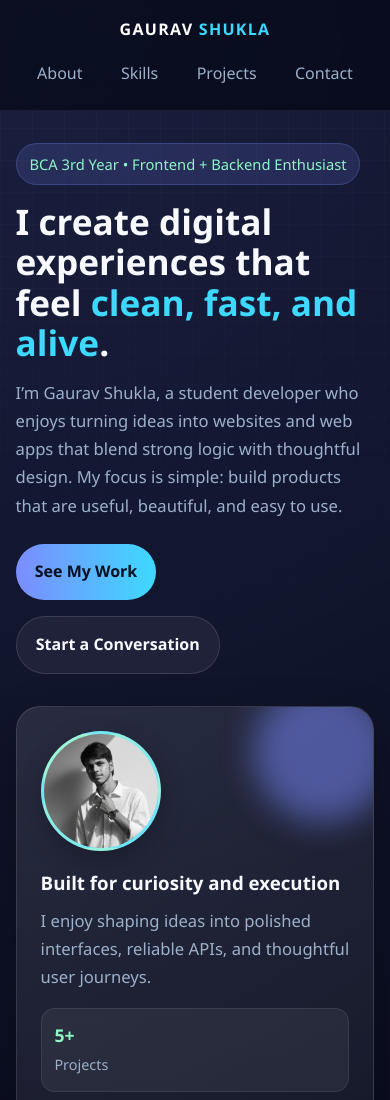
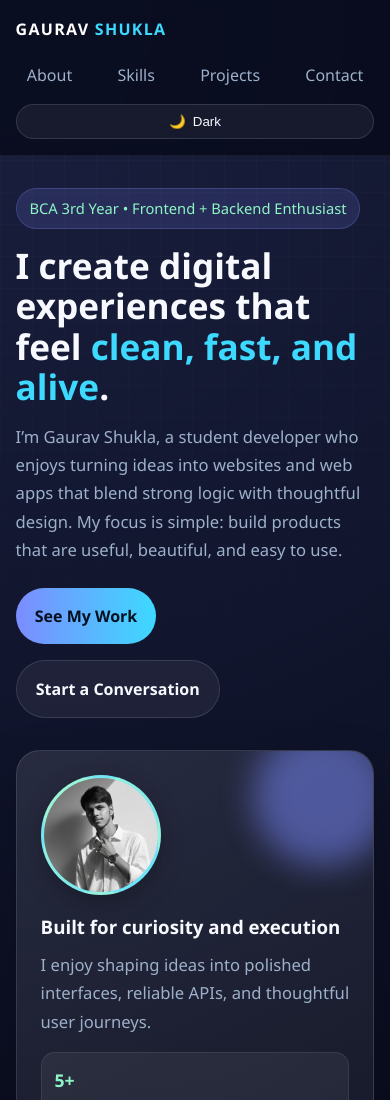
Before and after one commit to gaurav-shukla1/gaurav, a plain HTML site: page index.html in a window 390 px wide. Shown: the top 1100 px of the page. Drawn offline with Linux system fonts and the light colour scheme.

Commit message:
darck mod add

```diff
--- a/index.html
+++ b/index.html
@@ -17,6 +17,18 @@
         --accent-3: #8ff5c5;
       }
 
+      body[data-theme="light"] {
+        --bg: #f4f7ff;
+        --bg-soft: #eaf2ff;
+        --panel: rgba(255,255,255,0.92);
+        --panel-strong: rgba(255,255,255,0.98);
+        --text: #0f172a;
+        --muted: #4b5870;
+        --accent: #5b6cff;
+        --accent-2: #14b8a6;
+        --accent-3: #2563eb;
+      }
+
       * { box-sizing: border-box; margin: 0; padding: 0; }
       html { scroll-behavior: smooth; }
       body {
@@ -28,6 +40,7 @@
         color: var(--text);
         line-height: 1.7;
         overflow-x: hidden;
+        transition: background 0.35s ease, color 0.35s ease;
       }
 
       body::before {
@@ -59,6 +72,12 @@
         backdrop-filter: blur(16px);
         background: rgba(5, 8, 22, 0.7);
         border-bottom: 1px solid rgba(255,255,255,0.06);
+        transition: background 0.35s ease, border-color 0.35s ease;
+      }
+
+      body[data-theme="light"] nav {
+        background: rgba(255, 255, 255, 0.82);
+        border-bottom: 1px solid rgba(15, 23, 42, 0.08);
       }
 
       .nav-inner {
@@ -77,9 +96,13 @@
         color: #fff;
       }
 
+      body[data-theme="light"] .logo {
+        color: #0f172a;
+      }
+
       .logo span { color: var(--accent-2); }
 
-      .nav-links { display: flex; gap: 1rem; flex-wrap: wrap; }
+      .nav-links { display: flex; gap: 0.75rem; flex-wrap: wrap; align-items: center; }
       .nav-links a {
         color: var(--muted);
         padding: 0.45rem 0.7rem;
@@ -87,6 +110,34 @@
         transition: 0.25s ease;
       }
       .nav-links a:hover { color: var(--text); background: rgba(255,255,255,0.06); }
+
+      body[data-theme="light"] .nav-links a:hover {
+        background: rgba(91, 108, 255, 0.1);
+      }
+
+      .theme-toggle {
+        border: 1px solid rgba(255,255,255,0.12);
+        background: rgba(255,255,255,0.06);
+        color: var(--text);
+        padding: 0.55rem 0.85rem;
+        border-radius: 999px;
+        cursor: pointer;
+        transition: 0.25s ease;
+        display: inline-flex;
+        align-items: center;
+        gap: 0.45rem;
+      }
+
+      body[data-theme="light"] .theme-toggle {
+        background: rgba(91, 108, 255, 0.1);
+        border-color: rgba(91, 108, 255, 0.18);
+        color: #1e3a8a;
+      }
+
+      .theme-toggle:hover {
+        transform: translateY(-1px);
+        background: rgba(255,255,255,0.1);
+      }
 
       .container { width: min(1160px, 92%); margin: 0 auto; }
       section { padding: 5.3rem 0; }
@@ -293,7 +344,20 @@
 
       @media (max-width: 600px) {
         .stat-grid { grid-template-columns: 1fr; }
-        .nav-inner { flex-direction: column; gap: 0.6rem; }
+        .nav-inner {
+          flex-direction: column;
+          gap: 0.7rem;
+          align-items: flex-start;
+        }
+        .nav-links {
+          width: 100%;
+          justify-content: space-between;
+          gap: 0.5rem;
+        }
+        .theme-toggle {
+          width: 100%;
+          justify-content: center;
+        }
       }
     </style>
   </head>
@@ -307,6 +371,10 @@
           <a href="#skills">Skills</a>
           <a href="#projects">Projects</a>
           <a href="#contact">Contact</a>
+          <button class="theme-toggle" id="theme-toggle" type="button" aria-label="Toggle theme">
+            <span id="theme-icon">🌙</span>
+            <span id="theme-label">Dark</span>
+          </button>
         </div>
       </div>
     </nav>
@@ -455,9 +523,33 @@
       <p>© 2026 Gaurav Shukla. Crafted with intention.</p>
     </footer>
 
+    <audio id="theme-audio" src="assets/Fhha.mpeg" preload="auto"></audio>
+
     <script>
       const progress = document.getElementById('progress');
       const revealItems = document.querySelectorAll('.reveal');
+      const themeToggle = document.getElementById('theme-toggle');
+      const themeIcon = document.getElementById('theme-icon');
+      const themeLabel = document.getElementById('theme-label');
+      const themeAudio = document.getElementById('theme-audio');
+
+      const applyTheme = (theme) => {
+        document.body.setAttribute('data-theme', theme);
+        const isLight = theme === 'light';
+        themeIcon.textContent = isLight ? '☀️' : '🌙';
+        themeLabel.textContent = isLight ? 'Light' : 'Dark';
+      };
+
+      const savedTheme = localStorage.getItem('portfolio-theme') || 'dark';
+      applyTheme(savedTheme);
+
+      themeToggle.addEventListener('click', () => {
+        const nextTheme = document.body.getAttribute('data-theme') === 'light' ? 'dark' : 'light';
+        applyTheme(nextTheme);
+        localStorage.setItem('portfolio-theme', nextTheme);
+        themeAudio.currentTime = 0;
+        themeAudio.play().catch(() => {});
+      });
 
       window.addEventListener('scroll', () => {
         const totalHeight = document.documentElement.scrollHeight - window.innerHeight;
```
Also changed, not shown: 1 other file.
